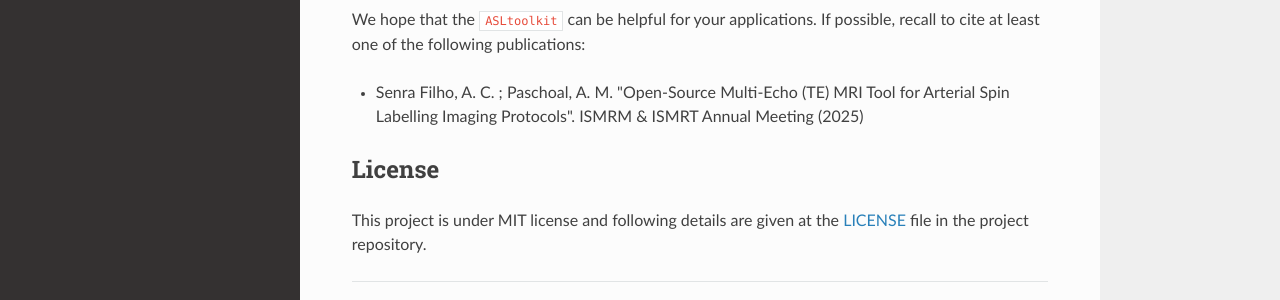
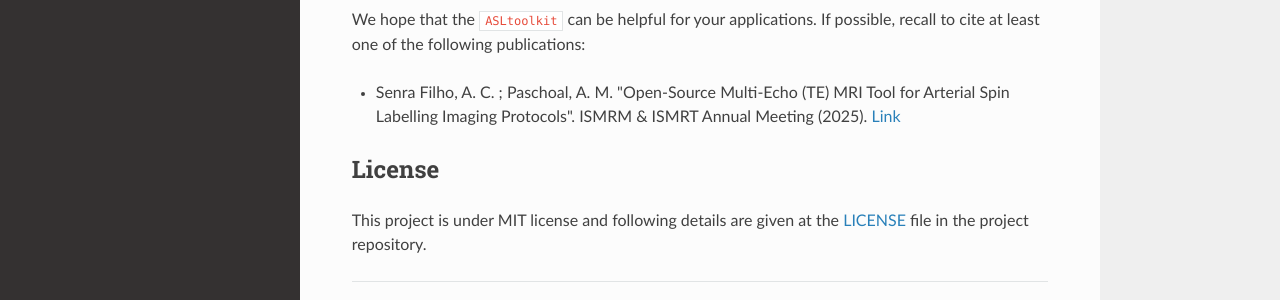
Before and after one commit to LOAMRI/Slicer-ASLtoolkit, an MkDocs documentation site: the page built from docs/index.md, in a window 1280 px wide and 900 px high, scrolled down 2912 px. Shown: the part 549-849 px from the top of the window. Built offline with MkDocs 1.6.1, drawn with Linux system fonts in a browser that asks for light colours; nearby versions of some CDN libraries.

Commit message:
Add citation link for ASLtoolkit publication
Added a citation link for the ASLtoolkit publication.

```diff
--- a/docs/index.md
+++ b/docs/index.md
@@ -75,7 +75,7 @@ To assist new users in the usage of the ASL toolkit extension, please follow thi
 
 We hope that the `ASLtoolkit` can be helpful for your applications. If possible, recall to cite at least one of the following publications:
 
-* Senra Filho, A. C. ; Paschoal, A. M. "Open-Source Multi-Echo (TE) MRI Tool for Arterial Spin Labelling Imaging Protocols". ISMRM & ISMRT Annual Meeting (2025)
+* Senra Filho, A. C. ; Paschoal, A. M. "Open-Source Multi-Echo (TE) MRI Tool for Arterial Spin Labelling Imaging Protocols". ISMRM & ISMRT Annual Meeting (2025). [Link](https://www.researchgate.net/publication/394469211_Open-Source_Multi-Echo_TE_MRI_Tool_for_Arterial_Spin_Labelling_Imaging_Protocols)
 
 ## License
 
```
